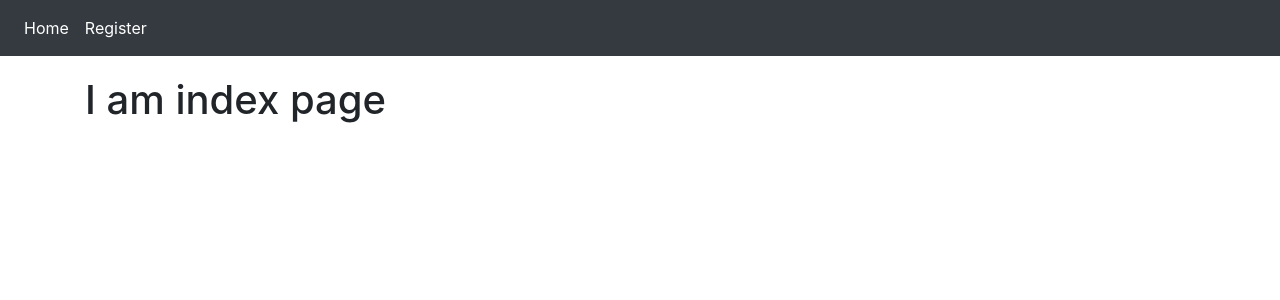
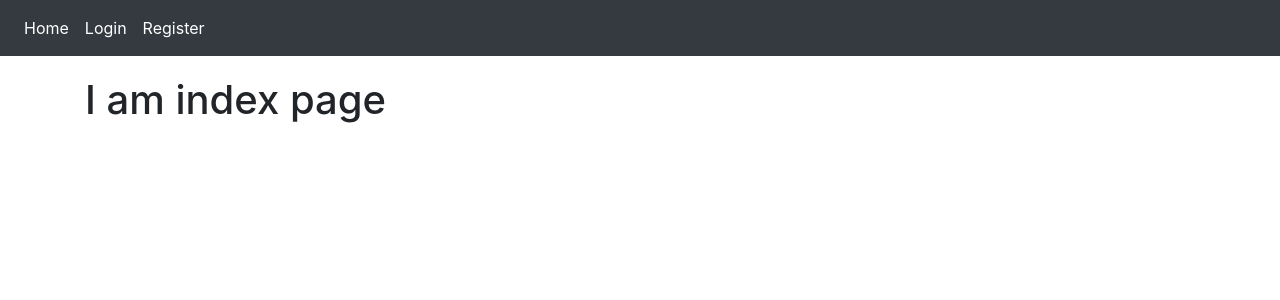
Before and after one commit to tuhindewan/UserAuthentication, a Django app: page / in a window 1280 px wide. Shown: the top 300 px of the page. Run offline with Django 3.2, Linux system fonts and the light colour scheme; some libraries are stand-ins or nearby versions.

Commit message:
User Login:   - Url mapping   - View   - login html file creation

```diff
--- a/UA/urls.py
+++ b/UA/urls.py
@@ -7,4 +7,5 @@ app_name = 'UA'
 urlpatterns = [
     path('', views.index, name='UA_index'),
     path('registration/', views.registration, name='registration'),
+    path('login/', views.user_login, name='ua_login'),
 ]
--- a/UA/views.py
+++ b/UA/views.py
@@ -41,3 +41,10 @@ def registration(request):
         'registered': registered,
     }
     return render(request, 'ua/registration.html', context=dictionary)
+
+
+def user_login(request):
+    dictionary = {
+
+    }
+    return render(request, 'ua/login.html', context=dictionary)
--- a/templates/ua/base.html
+++ b/templates/ua/base.html
@@ -17,6 +17,11 @@
           <li class="nav-item active">
             <a class="nav-link" href="{% url 'UA:UA_index' %}">
               Home <span class="sr-only">(current)</span>
+            </a>
+          </li>
+          <li class="nav-item active">
+            <a class="nav-link" href="{% url 'UA:ua_login' %}">
+              Login
             </a>
           </li>
           <li class="nav-item active">
--- /dev/null
+++ b/templates/ua/login.html
@@ -0,0 +1,6 @@
+{% extends 'ua/base.html' %}
+
+
+{% block body_block %}
+    <h1>Login page</h1>
+{% endblock body_block %}
```
Also changed, not shown: db.sqlite3.
